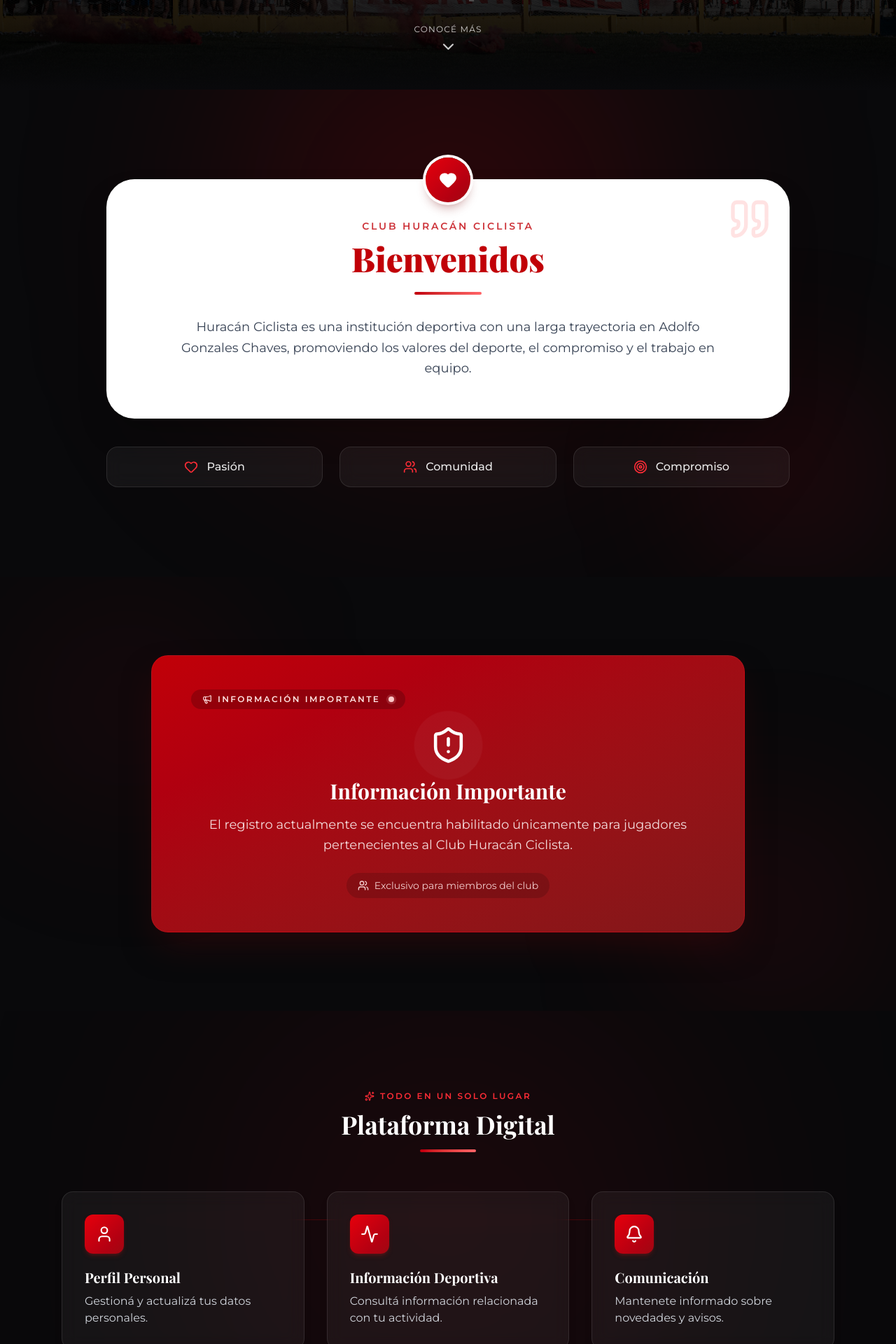
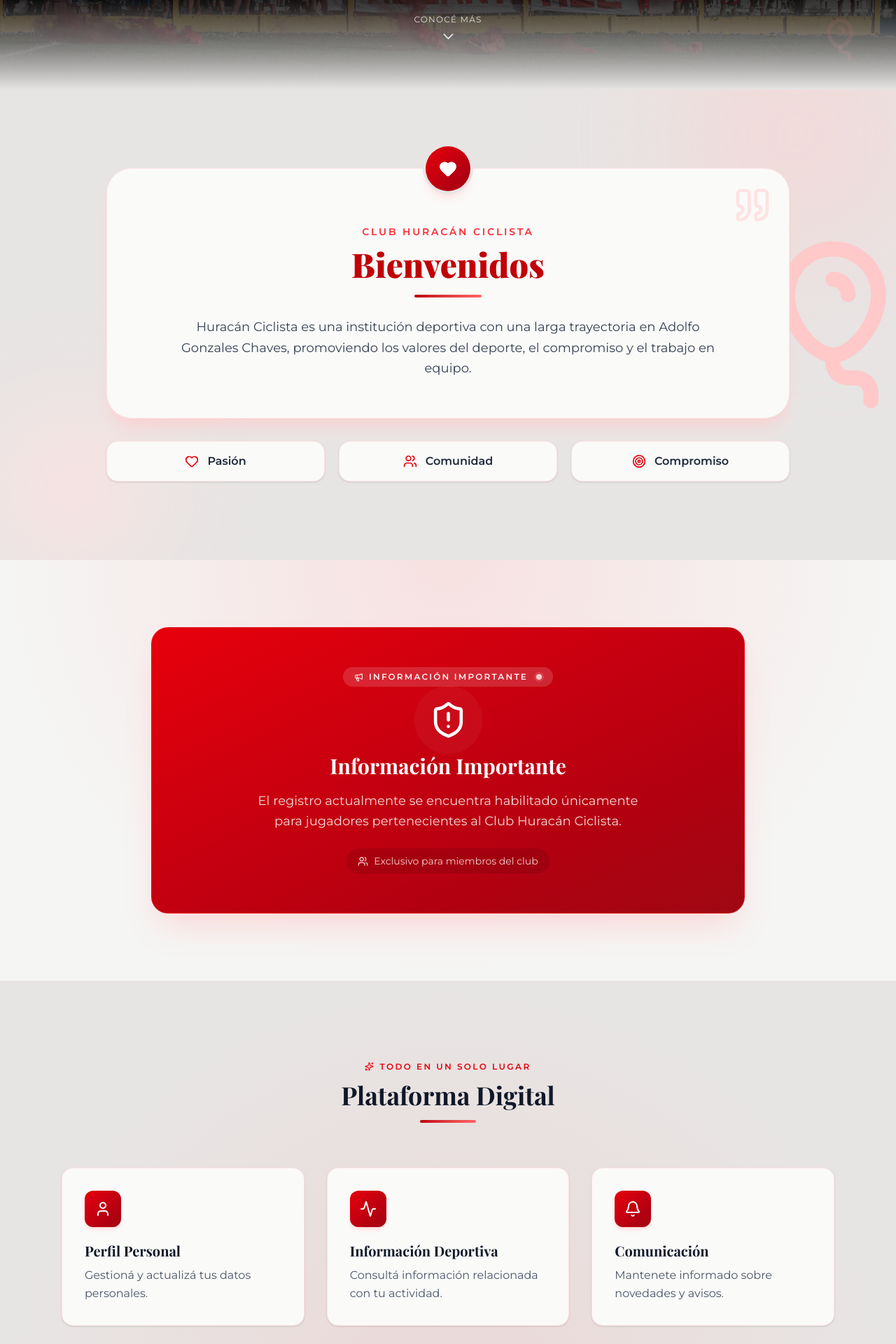
Before and after one commit to Torchiari/Huracan, a Next.js app in the folder frontend-huracan/: page / in a window 1280 px wide. Shown: the part 760-2680 px from the top of the page at 70% size. Built offline with nearby package versions, Linux system fonts and the light colour scheme; no server answers; a web font is replaced by a local one.

Commit message:
prueba de home

```diff
--- a/frontend-huracan/app/components/home/Hero.tsx
+++ b/frontend-huracan/app/components/home/Hero.tsx
@@ -1,6 +1,31 @@
+"use client";
+
 import Image from "next/image";
 import { FaInstagram, FaFacebookF } from "react-icons/fa";
-import { ChevronDown } from "lucide-react";
+import { ChevronDown, Balloon } from "lucide-react";
+
+function slowScrollTo(targetId: string, duration = 1400) {
+  const target = document.getElementById(targetId);
+  if (!target) return;
+  const start = window.scrollY;
+  const end = target.getBoundingClientRect().top + start;
+  const distance = end - start;
+  let startTime: number | null = null;
+
+  function easeInOutCubic(t: number) {
+    return t < 0.5 ? 4 * t * t * t : 1 - Math.pow(-2 * t + 2, 3) / 2;
+  }
+
+  function step(timestamp: number) {
+    if (!startTime) startTime = timestamp;
+    const elapsed = timestamp - startTime;
+    const progress = Math.min(elapsed / duration, 1);
+    window.scrollTo(0, start + distance * easeInOutCubic(progress));
+    if (progress < 1) requestAnimationFrame(step);
+  }
+
+  requestAnimationFrame(step);
+}
 
 export default function Hero() {
   return (
@@ -12,10 +37,8 @@ export default function Hero() {
         backgroundPosition: "center",
       }}
     >
-      <div className="absolute inset-0 bg-black/50 z-0" />
-
-      {/* Resplandor rojo detrás del logo: ancla la identidad del club desde el primer instante */}
-      <div className="absolute top-1/3 left-1/2 -translate-x-1/2 -translate-y-1/2 w-[420px] h-[420px] bg-red-600/30 rounded-full blur-[100px] z-0" />
+      <div className="absolute inset-0 bg-black/55 z-0" />
+      <div className="absolute top-1/3 left-1/2 -translate-x-1/2 -translate-y-1/2 w-[360px] h-[360px] md:w-[480px] md:h-[480px] bg-red-600/30 rounded-full blur-[100px] z-0" />
 
       <div className="relative z-10 text-white max-w-4xl">
         <Image
@@ -23,49 +46,52 @@ export default function Hero() {
           alt="Huracán Ciclista"
           width={1000}
           height={1000}
-          className="mx-auto w-[350px] md:w-[500px] drop-shadow-[0_0_35px_rgba(220,38,38,0.35)]"
+          className="mx-auto w-[280px] sm:w-[350px] md:w-[480px] drop-shadow-[0_0_35px_rgba(220,38,38,0.35)]"
           priority
         />
 
-        <p className="mt-6 text-xl text-gray-200">
+        <p className="mt-5 text-lg sm:text-xl text-gray-200 px-2">
           Pasión, historia y compromiso con el fútbol.
         </p>
-
-        <p className="mt-4 text-lg text-gray-300">
+        <p className="mt-3 text-base sm:text-lg text-gray-300 px-2">
           Plataforma oficial para jugadores y miembros del club.
         </p>
 
-        <div className="flex justify-center gap-8 mt-10 text-4xl">
+        <div className="flex justify-center gap-8 mt-8 text-3xl md:text-4xl">
           <a
             href="https://www.instagram.com/huracanciclista_oficial"
             target="_blank"
-            className="transition-transform duration-300 hover:scale-125 hover:text-red-500"
+            className="transition-transform duration-300 hover:scale-125 hover:text-red-400"
           >
             <FaInstagram />
           </a>
-
           <a
             href="https://www.facebook.com/profile.php?id=100083158901023"
             target="_blank"
-            className="transition-transform duration-300 hover:scale-125 hover:text-red-500"
+            className="transition-transform duration-300 hover:scale-125 hover:text-red-400"
           >
             <FaFacebookF />
           </a>
         </div>
       </div>
 
-      {/* Invita a seguir bajando hacia "Bienvenidos" */}
-      <a
-        href="#welcome"
+      {/* Botón scroll lento hacia la siguiente sección */}
+      <button
+        onClick={() => slowScrollTo("welcome")}
         aria-label="Ir a la siguiente sección"
-        className="absolute bottom-24 md:bottom-10 left-1/2 -translate-x-1/2 z-20 flex flex-col items-center gap-1 text-white/80 hover:text-red-400 transition-colors animate-bounce"
+        className="absolute bottom-28 md:bottom-14 left-1/2 -translate-x-1/2 z-20 flex flex-col items-center gap-1 text-white/80 hover:text-red-300 transition-colors animate-bounce cursor-pointer"
       >
         <span className="text-xs uppercase tracking-widest">Conocé más</span>
-        <ChevronDown size={26} />
-      </a>
+        <ChevronDown size={24} />
+      </button>
 
-      {/* La foto se funde en el fondo oscuro de la siguiente sección, sin corte */}
-      <div className="absolute inset-x-0 bottom-0 h-48 md:h-64 bg-gradient-to-b from-transparent via-black/70 to-zinc-950 z-10" />
+      <Balloon
+        size={64}
+        className="absolute bottom-10 right-6 md:right-12 z-10 text-red-400/30 hidden sm:block"
+      />
+
+      {/* Degradado inferior: la foto se funde hacia el fondo de la siguiente sección */}
+      <div className="absolute inset-x-0 bottom-0 h-56 md:h-72 bg-gradient-to-b from-transparent via-black/50 to-stone-200 z-10" />
     </section>
   );
 }
--- a/frontend-huracan/app/components/home/Platform.tsx
+++ b/frontend-huracan/app/components/home/Platform.tsx
@@ -21,34 +21,34 @@ const cards = [
 
 export default function Platform() {
   return (
-    <section className="relative bg-zinc-950 py-20 md:py-28 overflow-hidden">
-      <div className="absolute top-1/2 left-1/2 -translate-x-1/2 -translate-y-1/2 w-[700px] h-[700px] bg-red-700/10 rounded-full blur-[160px]" />
+    <section className="relative bg-stone-200 py-20 md:py-28 overflow-hidden">
+      <div className="absolute inset-0 bg-[radial-gradient(ellipse_at_bottom,_rgba(252,165,165,0.2)_0%,_transparent_70%)]" />
 
-      <div className="relative max-w-6xl mx-auto px-6">
-        <Reveal className="text-center mb-14">
-          <span className="inline-flex items-center gap-2 text-red-500 text-xs font-semibold uppercase tracking-[0.2em] mb-3">
-            <Sparkles size={14} />
+      <div className="relative max-w-6xl mx-auto px-4 sm:px-6">
+        <Reveal className="text-center mb-12 md:mb-16">
+          <span className="inline-flex items-center gap-2 text-red-600 text-xs font-semibold uppercase tracking-[0.2em] mb-3">
+            <Sparkles size={13} />
             Todo en un solo lugar
           </span>
-          <h2 className="text-4xl font-bold text-white">Plataforma Digital</h2>
+          <h2 className="text-3xl sm:text-4xl font-bold text-gray-900">
+            Plataforma Digital
+          </h2>
           <div className="w-20 h-1 bg-gradient-to-r from-red-700 to-red-400 mx-auto mt-4 rounded-full" />
         </Reveal>
 
-        <div className="relative grid grid-cols-1 md:grid-cols-3 gap-8">
-          <div className="hidden md:block absolute top-10 left-0 right-0 h-px bg-gradient-to-r from-transparent via-red-700/40 to-transparent" />
-
+        <div className="grid grid-cols-1 sm:grid-cols-2 md:grid-cols-3 gap-5 md:gap-8">
           {cards.map((card, i) => (
-            <Reveal key={card.title} delay={150 * i} direction="up">
-              <div className="relative h-full bg-white/5 border border-white/10 backdrop-blur-md p-8 rounded-2xl shadow-lg hover:shadow-red-900/30 hover:border-red-600/50 hover:-translate-y-2 transition-all duration-300">
-                <div className="w-14 h-14 rounded-xl bg-gradient-to-br from-red-600 to-red-800 flex items-center justify-center mb-5 shadow-md shadow-red-900/40">
-                  <card.icon size={26} className="text-white" />
+            <Reveal key={card.title} delay={140 * i} direction="up">
+              <div className="relative h-full bg-stone-50 border border-red-100 p-7 sm:p-8 rounded-2xl shadow-sm hover:shadow-lg hover:shadow-red-200/60 hover:border-red-200 hover:-translate-y-2 transition-all duration-300">
+                <div className="w-[52px] h-[52px] rounded-xl bg-gradient-to-br from-red-600 to-red-800 flex items-center justify-center mb-5 shadow-md shadow-red-200/60">
+                  <card.icon size={24} className="text-white" />
                 </div>
-
-                <h3 className="font-bold text-xl mb-2 text-white">
+                <h3 className="font-bold text-lg sm:text-xl mb-2 text-gray-900">
                   {card.title}
                 </h3>
-
-                <p className="text-gray-300">{card.text}</p>
+                <p className="text-gray-600 text-sm sm:text-base leading-relaxed">
+                  {card.text}
+                </p>
               </div>
             </Reveal>
           ))}
--- a/frontend-huracan/app/components/home/RegistrationNotice.tsx
+++ b/frontend-huracan/app/components/home/RegistrationNotice.tsx
@@ -3,38 +3,45 @@ import Reveal from "./Reveal";
 
 export default function RegistrationNotice() {
   return (
-    <section className="relative bg-zinc-950 py-20 md:py-28 overflow-hidden">
-      <div className="absolute top-10 left-10 w-72 h-72 bg-red-700/10 rounded-full blur-[120px]" />
-      <div className="absolute bottom-0 right-10 w-72 h-72 bg-red-600/10 rounded-full blur-[120px]" />
+    <section className="relative bg-stone-100 py-20 md:py-24 overflow-hidden">
+      <div className="absolute inset-0 bg-[radial-gradient(ellipse_at_top,_rgba(252,165,165,0.25)_0%,_transparent_70%)]" />
 
-      <Reveal direction="scale" className="relative max-w-4xl mx-auto px-6">
-        <div className="relative rounded-3xl bg-gradient-to-br from-red-700 to-red-900 px-8 py-12 md:px-14 text-white shadow-2xl shadow-red-950/50 border border-red-500/20 transition-transform duration-300 hover:-translate-y-1">
-          <span className="inline-flex items-center gap-2 bg-black/20 text-red-100 text-xs font-semibold uppercase tracking-[0.2em] px-4 py-1.5 rounded-full mb-6">
-            <Megaphone size={14} />
-            Información importante
-            <span className="relative flex h-2 w-2 ml-1">
-              <span className="animate-ping absolute inline-flex h-full w-full rounded-full bg-red-200 opacity-75" />
-              <span className="relative inline-flex rounded-full h-2 w-2 bg-red-200" />
+      <Reveal
+        direction="scale"
+        className="relative max-w-4xl mx-auto px-4 sm:px-6"
+      >
+        <div className="relative rounded-3xl bg-gradient-to-br from-red-600 to-red-800 px-6 py-10 sm:px-10 sm:py-14 text-white shadow-2xl shadow-red-300/40 border border-red-500/30 hover:-translate-y-1 transition-transform duration-300">
+          <div className="flex justify-center mb-5">
+            <span className="inline-flex items-center gap-2 bg-white/15 text-red-50 text-xs font-semibold uppercase tracking-[0.18em] px-4 py-1.5 rounded-full">
+              <Megaphone size={13} />
+              Información importante
+              <span className="relative flex h-2 w-2 ml-1">
+                <span className="animate-ping absolute inline-flex h-full w-full rounded-full bg-red-200 opacity-75" />
+                <span className="relative inline-flex rounded-full h-2 w-2 bg-red-200" />
+              </span>
             </span>
-          </span>
+          </div>
 
           <div className="relative w-fit mx-auto mb-5">
             <span className="absolute inset-0 rounded-full bg-white/20 animate-ping" />
-            <ShieldAlert size={55} className="relative" />
+            <ShieldAlert
+              size={50}
+              className="relative sm:w-[55px] sm:h-[55px]"
+            />
           </div>
 
-          <h2 className="text-3xl font-bold mb-4 text-center">
+          <h2 className="text-2xl sm:text-3xl font-bold mb-4 text-center leading-tight">
             Información Importante
           </h2>
 
-          <p className="text-lg text-center text-red-50/90 leading-relaxed">
+          <p className="text-base sm:text-lg text-center text-red-50/90 leading-relaxed max-w-xl mx-auto">
             El registro actualmente se encuentra habilitado únicamente para
             jugadores pertenecientes al Club Huracán Ciclista.
           </p>
 
           <div className="flex justify-center mt-6">
-            <span className="inline-flex items-center gap-2 text-sm text-red-100/90 bg-black/15 px-4 py-2 rounded-full">
-              <Users size={16} />
+            <span className="inline-flex items-center gap-2 text-sm text-red-100/90 bg-black/10 px-4 py-2 rounded-full">
+              <Users size={15} />
               Exclusivo para miembros del club
             </span>
           </div>
--- a/frontend-huracan/app/components/home/Welcome.tsx
+++ b/frontend-huracan/app/components/home/Welcome.tsx
@@ -1,40 +1,43 @@
-import { Heart, Users, Target, Quote } from "lucide-react";
+import { Heart, Users, Target, Quote, Balloon } from "lucide-react";
 import Reveal from "./Reveal";
 
 export default function Welcome() {
   return (
     <section
       id="welcome"
-      className="relative bg-zinc-950 py-24 md:py-32 overflow-hidden"
+      className="relative bg-stone-200 py-20 md:py-28 overflow-hidden"
     >
-      {/* Resplandor ambiente: continúa la atmósfera que dejó el Hero */}
-      <div className="absolute -top-32 left-1/2 -translate-x-1/2 w-[600px] h-[600px] bg-red-700/20 rounded-full blur-[140px]" />
-      <div className="absolute bottom-0 right-0 w-[300px] h-[300px] bg-red-600/10 rounded-full blur-[100px]" />
+      <div className="absolute -top-20 right-0 w-72 h-72 bg-red-200/70 rounded-full blur-[120px]" />
+      <div className="absolute bottom-0 left-0 w-52 h-52 bg-red-100 rounded-full blur-[80px]" />
 
-      <div className="relative max-w-5xl mx-auto px-6">
+      <Balloon
+        size={260}
+        className="absolute -right-10 top-1/2 -translate-y-1/2 text-red-200 hidden lg:block"
+      />
+
+      <div className="relative max-w-5xl mx-auto px-4 sm:px-6">
         <Reveal direction="scale">
-          <div className="relative bg-white rounded-[40px] shadow-2xl border border-white/10 px-8 py-14 md:px-14 text-center">
-            {/* Insignia flotante */}
-            <div className="absolute -top-8 left-1/2 -translate-x-1/2 w-16 h-16 rounded-full bg-gradient-to-br from-red-600 to-red-800 flex items-center justify-center shadow-lg shadow-red-900/40 ring-4 ring-white">
+          <div className="relative bg-stone-50 rounded-[36px] shadow-xl shadow-red-200/50 border border-red-100 px-6 pt-16 pb-12 md:px-14 md:pt-20 md:pb-14 text-center">
+            <div className="absolute -top-8 left-1/2 -translate-x-1/2 w-16 h-16 rounded-full bg-gradient-to-br from-red-600 to-red-800 flex items-center justify-center shadow-lg shadow-red-300/40 ring-4 ring-stone-200">
               <Heart size={26} className="text-white" fill="currentColor" />
             </div>
 
             <Quote
-              size={64}
+              size={56}
               className="absolute top-6 right-6 text-red-100 hidden sm:block"
             />
 
-            <span className="block text-xs md:text-sm font-semibold uppercase tracking-[0.2em] text-red-700/80 mb-3">
+            <span className="block text-xs sm:text-sm font-semibold uppercase tracking-[0.2em] text-red-500 mb-3">
               Club Huracán Ciclista
             </span>
 
-            <h2 className="text-4xl md:text-5xl font-black text-red-700 mb-6">
+            <h2 className="text-3xl sm:text-4xl md:text-5xl font-black text-red-700 mb-5">
               Bienvenidos
             </h2>
 
-            <div className="w-24 h-1 bg-gradient-to-r from-red-700 to-red-400 mx-auto mb-8 rounded-full" />
+            <div className="w-24 h-1 bg-gradient-to-r from-red-700 to-red-400 mx-auto mb-7 rounded-full" />
 
-            <p className="text-lg text-gray-700 leading-relaxed max-w-3xl mx-auto">
+            <p className="text-base sm:text-lg text-gray-700 leading-relaxed max-w-3xl mx-auto">
               Huracán Ciclista es una institución deportiva con una larga
               trayectoria en Adolfo Gonzales Chaves, promoviendo los valores del
               deporte, el compromiso y el trabajo en equipo.
@@ -42,17 +45,18 @@ export default function Welcome() {
           </div>
         </Reveal>
 
-        {/* Hace eco de la frase del Hero ("Pasión, historia y compromiso"), tejiendo el hilo entre ambas secciones */}
-        <div className="grid grid-cols-1 sm:grid-cols-3 gap-4 md:gap-6 mt-10">
+        <div className="grid grid-cols-1 sm:grid-cols-3 gap-3 sm:gap-5 mt-8">
           {[
             { icon: Heart, label: "Pasión" },
             { icon: Users, label: "Comunidad" },
             { icon: Target, label: "Compromiso" },
           ].map((item, i) => (
-            <Reveal key={item.label} delay={150 * (i + 1)}>
-              <div className="flex items-center gap-3 justify-center bg-white/5 border border-white/10 backdrop-blur-md rounded-2xl px-5 py-4 hover:border-red-600/60 hover:bg-white/10 transition-colors">
-                <item.icon size={20} className="text-red-500" />
-                <span className="text-white/90 font-medium">{item.label}</span>
+            <Reveal key={item.label} delay={140 * (i + 1)}>
+              <div className="flex items-center gap-3 justify-center bg-stone-50 border border-red-100 rounded-2xl px-5 py-4 shadow-sm hover:shadow-md hover:border-red-300 hover:-translate-y-1 transition-all duration-300">
+                <item.icon size={20} className="text-red-600 shrink-0" />
+                <span className="text-gray-800 font-semibold">
+                  {item.label}
+                </span>
               </div>
             </Reveal>
           ))}
```
Also changed, not shown: frontend-huracan/app/components/home/History.tsx (+21 -18 lines), frontend-huracan/app/components/home/Stats.tsx (+19 -10 lines).
